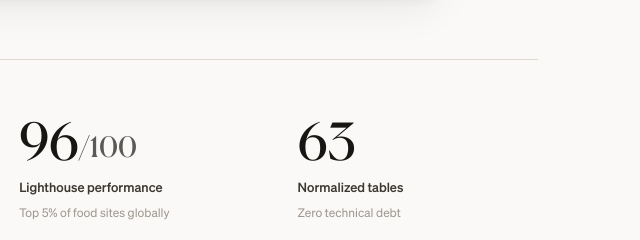
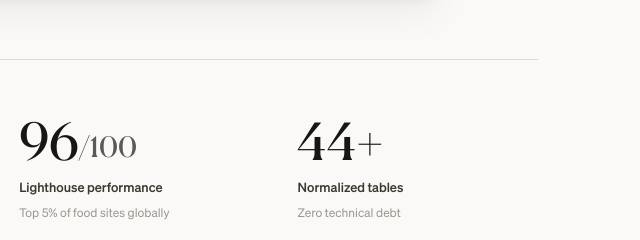
Before and after one commit to koltvictor/koltadams-portfolio, a website built with Vite: page index.html in a window 1280 px wide. Shown: the part 2829-3069 px from the top of the page, 640-1280 px from the left. Built offline with nearby package versions, Linux system fonts and the light colour scheme.

Commit message:
updated table numbers

```diff
--- a/index.html
+++ b/index.html
@@ -248,7 +248,7 @@
               <div class="metric-context">Top 5% of food sites globally</div>
             </div>
             <div class="metric">
-              <div class="metric-value">63</div>
+              <div class="metric-value">44+</div>
               <div class="metric-label">Normalized tables</div>
               <div class="metric-context">Zero technical debt</div>
             </div>
```
